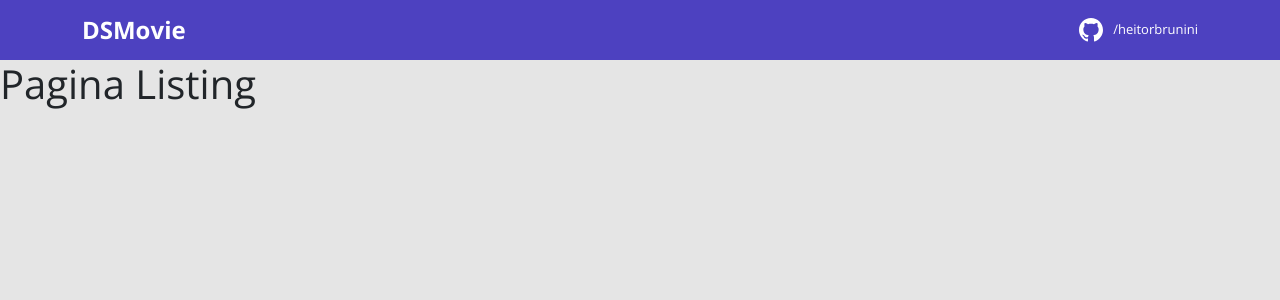
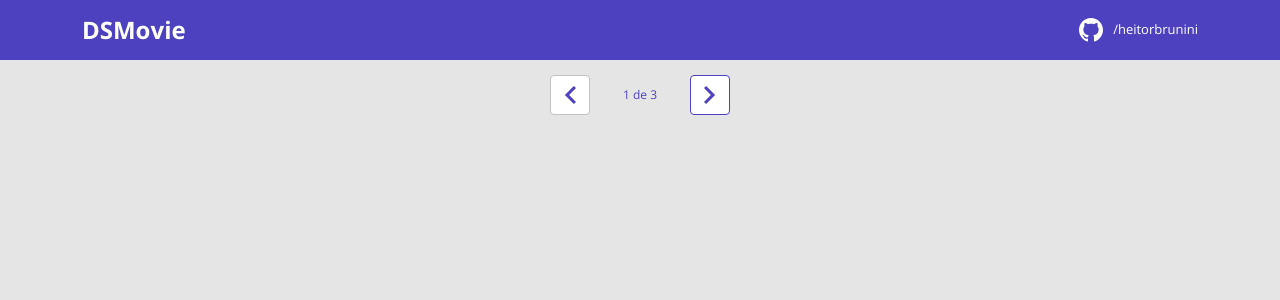
Before and after one commit to heitorbrunini/sds-dsmovie, a React (Create React App) app in the folder frontend/: page / in a window 1280 px wide. Shown: the top 300 px of the page. Built offline with nearby package versions, Linux system fonts and the light colour scheme.

Commit message:
pagination layout

```diff
--- /dev/null
+++ b/frontend/src/components/pagination/index.tsx
@@ -0,0 +1,21 @@
+import { ReactComponent as Arrow } from 'assets/arrow.svg';
+import './styles.css';
+
+function Pagination() {
+
+    return (
+        <div className="dsmovie-pagination-container">
+            <div className="dsmovie-pagination-box">
+                <button className="dsmovie-pagination-button" disabled={true} >
+                    <Arrow className="dsmovie-flip-horizontal" />
+                </button>
+                <p>{`${1} de ${3}`}</p>
+                <button className="dsmovie-pagination-button" disabled={false} >
+                    <Arrow  />
+                </button>
+            </div>
+        </div>
+    );
+}
+
+export default Pagination;
--- /dev/null
+++ b/frontend/src/components/pagination/styles.css
@@ -0,0 +1,53 @@
+.dsmovie-pagination-container {
+    padding: 15px 0;
+    display: flex;
+    justify-content: center;
+    align-items: center;
+}
+
+.dsmovie-pagination-box {
+    width: 180px;
+    display: flex;
+    justify-content: space-between;
+    align-items: center;
+}
+
+.dsmovie-pagination-box form {
+    width: 100%;
+    display: flex;
+}
+
+.dsmovie-pagination-button {
+    width: 40px;
+    height: 40px;
+    border-radius: 4px;
+    background-color: #fff;
+    display: flex;
+    justify-content: center;
+    align-items: center;
+    border: 1px solid var(--color-primary);
+    cursor: pointer;
+}
+
+.dsmovie-pagination-button svg {
+    filter: brightness(0) saturate(100%) invert(26%) sepia(19%) saturate(7395%) hue-rotate(234deg) brightness(89%) contrast(92%);
+}
+
+.dsmovie-pagination-button:disabled {
+    border: 1px solid #c2c2c2;
+    cursor: unset;
+}
+
+.dsmovie-pagination-button:disabled svg {
+    filter: none;
+}
+
+.dsmovie-pagination-container p {
+    margin: 0;
+    font-size: 12px;
+    color: var(--color-primary);
+}
+
+.dsmovie-flip-horizontal {
+    transform: rotate(180deg);
+}
--- a/frontend/src/pages/Form/index.tsx
+++ b/frontend/src/pages/Form/index.tsx
@@ -9,6 +9,7 @@
         score: 4.5
     }
     return (
+
             <div className="dsmovie-form-container">
                 <img className="dsmovie-movie-card-image" src={movie.image} alt={movie.title} />
                 <div className="dsmovie-card-bottom-container">
@@ -28,10 +29,10 @@
                                 <option>5</option>
                             </select>
                         </div>
+                    </form>
                     <div className="dsmovie-form-btn-container">
                         <button type="submit" className="btn btn-primary dsmovie-btn">Salvar</button>
                     </div>
-                </form>
                     <div className="dsmovie-form-btn-container">
                         <button className="btn btn-primary dsmovie-btn mt-3">Cancelar</button>
                     </div>
--- a/frontend/src/pages/Form/styles.css
+++ b/frontend/src/pages/Form/styles.css
@@ -1,24 +1,28 @@
+
 
 .dsmovie-form-container{
     max-width: 480px;
     margin: 40px auto;
-    padding: 20px;
-    border-color: #4D41C0;
-    background-color:#4D41C0;
+    padding: 0px  0px 20px 0px;
+    background-color:white;
     border-radius: 2%;
-    color: white;
+    color: black;
 
 }
 .dsmovie-movie-card-image{
     width: 100%;
-    border-radius: 2%;
+    border-radius: 2% 2% 0% 0%;
+    margin-bottom: 7px;
 }
 .dsmovie-form{
     width: calc(100% - 20px);
+    margin: auto;
 }
 
 .dsmovie-form-group{
-    margin-bottom: 20px;
+    margin-bottom: 10px;
+    margin-left: 8px;
+    max-width: 95%;
 }
 
 .dsmovie-form-group label{
@@ -26,7 +30,17 @@
     color: #aaa;
 }
 
+
 .dsmovie-form-btn-container{
     display: flex;
     justify-content: center;
 }
+
+h3{
+    margin-left: 8px;
+}
+
+button{
+    background-color: #4D41C0;
+    width: 40%;
+}
--- a/frontend/src/pages/Listing/index.tsx
+++ b/frontend/src/pages/Listing/index.tsx
@@ -1,6 +1,8 @@
+import Pagination from "components/pagination";
+
 function Listing(){
     return(
-        <h1>Pagina Listing</h1>
+        <Pagination/>
     );
 
 }
```
Also changed, not shown: frontend/src/assets/arrow.svg (added). Lines whose indentation alone changed are shown as unchanged.
